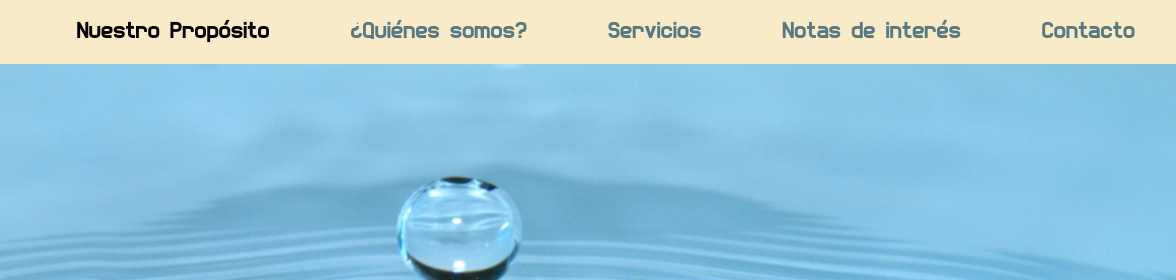
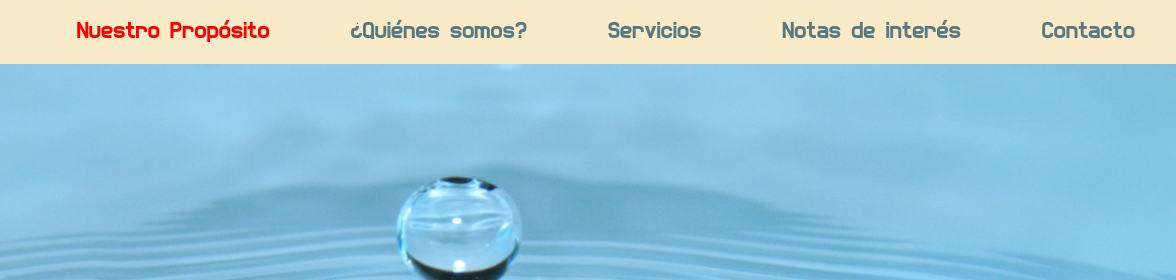
Before and after one commit to MauroCiani/enPositivo, a plain HTML site: page index.html in a window 1280 px wide. In both pictures the pointer is over the link "Nuestro Propósito". Shown: the top 280 px of the page, 104-1280 px from the left. Drawn offline with Linux system fonts and the light colour scheme.

Commit message:
Hover menú en rojo

```diff
--- a/css/styles.css
+++ b/css/styles.css
@@ -51,7 +51,8 @@ nav {
 }
 
 .MenuPrincipal__item a:hover {
-    color: black;
+    /* color: black; */
+    color: red
 }
 
 /* Formato de la portada del INDEX */
```
